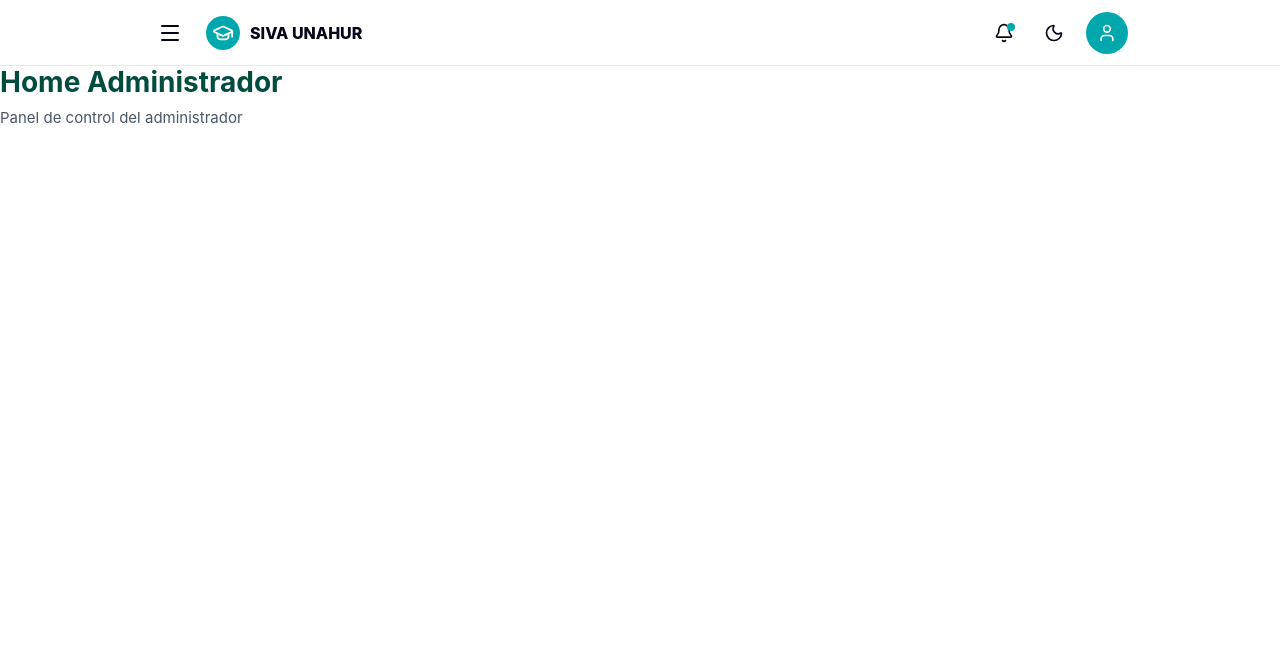
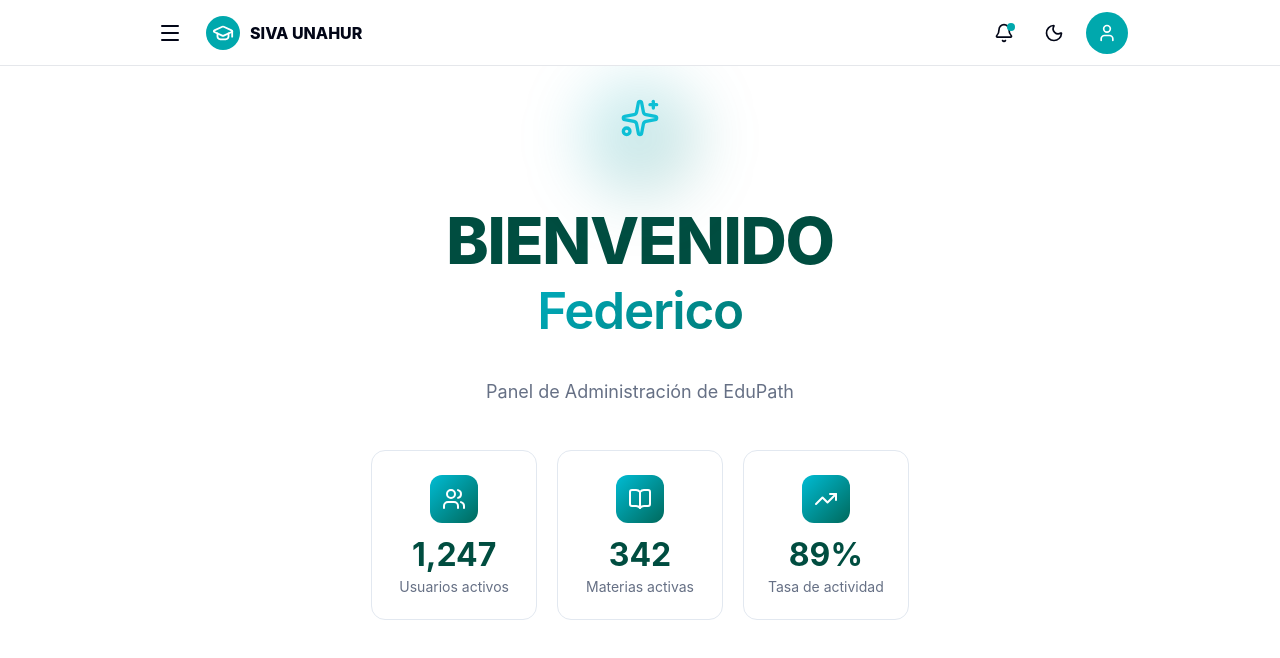
Before and after one commit to DesApp-2026c1-Grupo-5/Sistema-de-Acompa-amiento-de-Alumnos-Universitarios, a React (Vite) app in the folder frontEnd/acompañamiento de alumnos/: page /admin/home in a window 1280 px wide. Shown: the top 658 px of the page. Built offline with nearby package versions, Linux system fonts and the light colour scheme.

Commit message:
diseño sin conexion con la api

```diff
--- /dev/null
+++ b/frontEnd/acompañamiento de alumnos/src/pages/admin/Home/Home.module.css
@@ -0,0 +1,118 @@
+.welcomeContainer {
+  text-align: center;
+  max-width: 800px;
+  margin: 0 auto;
+  padding: 32px;
+  display: flex;
+  flex-direction: column;
+  align-items: center;
+}
+
+.sparkleWrapper {
+  position: relative;
+  display: inline-block;
+  margin-bottom: 24px;
+}
+
+.sparkleGlow {
+  position: absolute;
+  top: 50%;
+  left: 50%;
+  transform: translate(-50%, -50%);
+  width: 120px;
+  height: 120px;
+  background: linear-gradient(135deg, rgba(0, 188, 212, 0.2), rgba(0, 105, 92, 0.2));
+  border-radius: 50%;
+  filter: blur(30px);
+}
+
+.sparkleIcon {
+  position: relative;
+  width: 80px;
+  height: 80px;
+  color: #00bcd4;
+  animation: pulse 2s infinite;
+}
+
+@keyframes pulse {
+  0%, 100% { opacity: 1; }
+  50% { opacity: 0.7; }
+}
+
+.welcomeTitle {
+  margin: 0 0 16px;
+  font-size: clamp(40px, 5vw, 64px);
+  font-weight: 800;
+  color: var(--text-h);
+  letter-spacing: -0.02em;
+}
+
+.welcomeName {
+  display: block;
+  margin-bottom: 16px;
+  font-size: clamp(36px, 4vw, 52px);
+  background: linear-gradient(135deg, #00bcd4, #00695c);
+  -webkit-background-clip: text;
+  -webkit-text-fill-color: transparent;
+  background-clip: text;
+  font-weight: 600;
+}
+
+.welcomeSubtitle {
+  margin: 24px 0 0;
+  color: var(--text-muted);
+  font-size: 18px;
+}
+
+.statsGrid {
+  display: grid;
+  grid-template-columns: repeat(3, 1fr);
+  gap: 20px;
+  margin-top: 48px;
+}
+
+.statCard {
+  background: var(--bg);
+  border: 1px solid var(--border);
+  border-radius: 14px;
+  padding: 24px;
+  transition: box-shadow 0.2s;
+}
+
+.statCard:hover {
+  box-shadow: var(--shadow);
+}
+
+.statIcon {
+  width: 48px;
+  height: 48px;
+  border-radius: 12px;
+  background: linear-gradient(135deg, #00bcd4, #00695c);
+  display: grid;
+  place-items: center;
+  margin: 0 auto 12px;
+}
+
+.statIcon svg {
+  width: 24px;
+  height: 24px;
+  color: white;
+}
+
+.statValue {
+  font-size: 32px;
+  font-weight: 700;
+  color: var(--text-h);
+  margin-bottom: 4px;
+}
+
+.statLabel {
+  font-size: 14px;
+  color: var(--text-muted);
+}
+
+@media (max-width: 768px) {
+  .statsGrid {
+    grid-template-columns: 1fr;
+  }
+}
--- /dev/null
+++ b/frontEnd/acompañamiento de alumnos/src/pages/admin/Home/HomeAdmin.jsx
@@ -0,0 +1,47 @@
+import { Sparkles, Users, BookOpen, TrendingUp, ChevronRight } from 'lucide-react';
+import styles from './Home.module.css';
+import homeAdminData from './homeAdminData.json';
+
+function HomeAdmin() {
+  const { user, stats} = homeAdminData;
+
+  return (
+    <div className={styles.welcomeContainer}>
+      <div className={styles.sparkleWrapper}>
+        <div className={styles.sparkleGlow}></div>
+        <div className={styles.sparkleIcon}><Sparkles size={40} /></div>
+      </div>
+
+      <div>
+        <h1 className={styles.welcomeTitle}>
+          BIENVENIDO
+          <span className={styles.welcomeName}>{user.name}</span>
+        </h1>
+      </div>
+
+      <p className={styles.welcomeSubtitle}>Panel de Administración de EduPath</p>
+
+      <div className={styles.statsGrid}>
+        <div className={styles.statCard}>
+          <div className={styles.statIcon}><Users /></div>
+          <div className={styles.statValue}>{stats.activeUsers.toLocaleString()}</div>
+          <div className={styles.statLabel}>Usuarios activos</div>
+        </div>
+
+        <div className={styles.statCard}>
+          <div className={styles.statIcon}><BookOpen /></div>
+          <div className={styles.statValue}>{stats.activeSubjects}</div>
+          <div className={styles.statLabel}>Materias activas</div>
+        </div>
+
+        <div className={styles.statCard}>
+          <div className={styles.statIcon}><TrendingUp /></div>
+          <div className={styles.statValue}>{stats.activityRate}%</div>
+          <div className={styles.statLabel}>Tasa de actividad</div>
+        </div>
+      </div>
+    </div>
+  );
+}
+
+export default HomeAdmin;
--- /dev/null
+++ b/frontEnd/acompañamiento de alumnos/src/pages/admin/Home/homeAdminData.json
@@ -0,0 +1,10 @@
+{
+  "user": {
+    "name": "Federico"
+  },
+  "stats": {
+    "activeUsers": 1247,
+    "activeSubjects": 342,
+    "activityRate": 89
+  }
+}
--- a/frontEnd/acompañamiento de alumnos/src/pages/admin/HomeAdmin.jsx
+++ /dev/null
@@ -1,14 +0,0 @@
-import PageTitle from "../../components/common/PageTitle";
-
-function HomeAdmin() {
-  return (
-    <div>
-      <PageTitle
-        title="Home Administrador"
-        description="Panel de control del administrador"
-      />
-    </div>
-  );
-}
-
-export default HomeAdmin;
--- a/frontEnd/acompañamiento de alumnos/src/router/AppRouter.jsx
+++ b/frontEnd/acompañamiento de alumnos/src/router/AppRouter.jsx
@@ -10,7 +10,7 @@ import SituacionAcademica from '../pages/student/SituacionAcademica';
 import AcademicAssistant from '../pages/student/AcademicAssistant';
 import StudySessions from '../pages/student/StudySessions';
 import MaterialRepositoryPage from '../pages/student/MaterialRepositoryPage';
-import HomeAdmin from '../pages/admin/HomeAdmin';
+import HomeAdmin from '../pages/admin/Home/HomeAdmin';
 import Careers from '../pages/admin/Careers';
 import StudyPlan from '../pages/admin/StudyPlan';
 import Reports from '../pages/admin/Reports';
```
Also changed, not shown: 1 other file (tests, documents, lock files or other folders).
